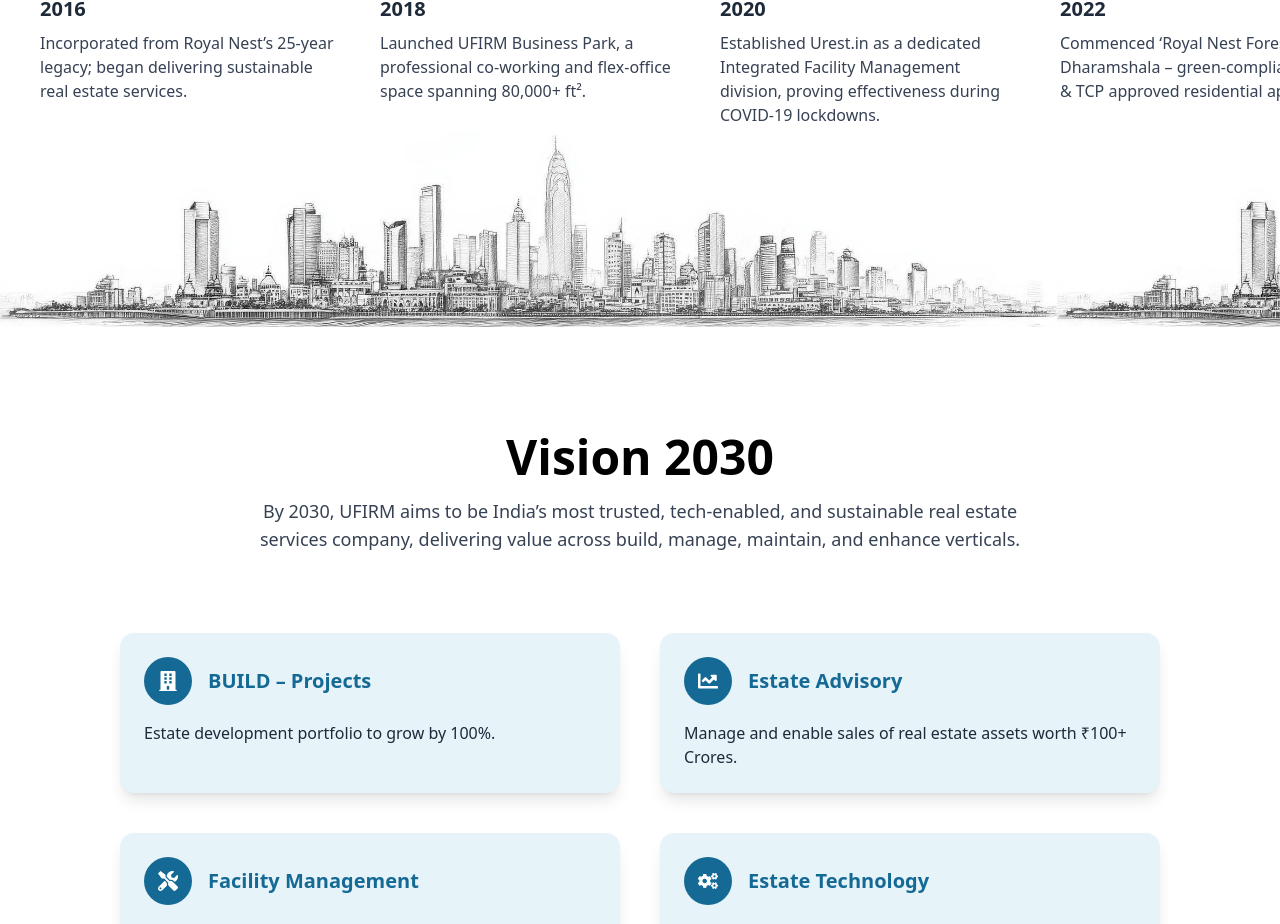
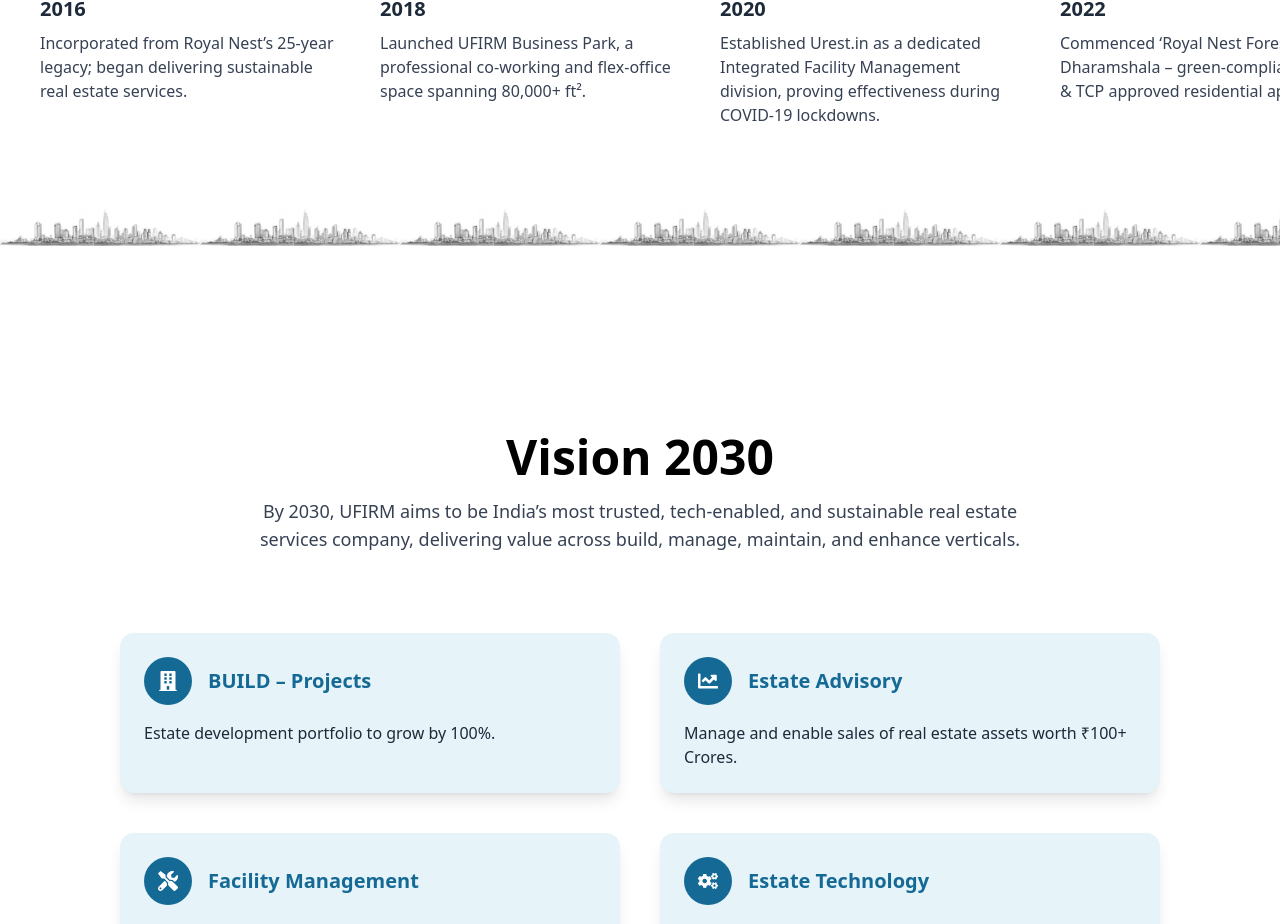
Before and after one commit to akshatmikki/ufirm-Estates-Website, a Next.js app: page /Aboutuspage in a window 1280 px wide. Shown: the part 1793-2717 px from the top of the page. Built offline with nearby package versions, Linux system fonts and the light colour scheme.

Commit message:
errors fixed

```diff
--- a/src/app/Aboutuspage/page.tsx
+++ b/src/app/Aboutuspage/page.tsx
@@ -229,13 +229,15 @@
 
                             <div className="flex overflow-hidden h-[200px]">
                                 {[...Array(10)].map((_, i) => (
-                                    <img
-                                        key={i}
-                                        src="/Aboutus/skyline.webp"
-                                        alt="Skyline"
-                                        className="h-full object-contain"
-                                        style={{ flexShrink: 0 }}
-                                    />
+                                    <div key={i} className="relative h-full" style={{ flexShrink: 0, width: 'auto', minWidth: '200px' }}>
+                                        <Image
+                                            src="/Aboutus/skyline.webp"
+                                            alt="Skyline"
+                                            width={200}
+                                            height={200}
+                                            className="h-full object-contain"
+                                        />
+                                    </div>
                                 ))}
                             </div>
                         </div>
@@ -260,11 +262,12 @@
                             ))}
                         </div>
 
-                        <div className="w-1/2">
-                            <img
+                        <div className="w-1/2 relative">
+                            <Image
                                 src="/Aboutus/building.webp"
                                 alt="Building"
-                                className="w-full h-full object-fill"
+                                fill
+                                className="object-fill"
                             />
                         </div>
                     </div>
--- a/src/app/page.tsx
+++ b/src/app/page.tsx
@@ -1,8 +1,6 @@
 "use client";
 
-import FirmityIntroSection from "@/components/Firmity_intro_section";
 import dynamic from "next/dynamic";
-import Image from "next/image";
 
 const Herosection = dynamic(() => import("@/components/Herosection"), {
   ssr: false,
@@ -17,9 +15,6 @@
   ssr: false,
 });
 const FirmityIntroSection = dynamic(() => import("@/components/Firmity_intro_section"), {
-  ssr: false,
-});
-const ClientCarousel = dynamic(() => import("@/components/ClientCarousel"), {
   ssr: false,
 });
 const Marque = dynamic(
--- a/src/components/Aboutsection.tsx
+++ b/src/components/Aboutsection.tsx
@@ -154,7 +154,7 @@
     },
   ];
 
-  const handleDotClick = (location) => {
+  const handleDotClick = (location: Location) => {
     setSelectedLocation(location);
     if (location.cities) {
       setSelectedCity(location.cities[0].name);
@@ -186,7 +186,7 @@
                   About Ufirm
                 </h2>
                 <p className="text-m sm:text-m font-semibold text-[#fafbf9] mb-4 leading-relaxed">
-                  Ufirm, founded in 2016 as part of the Royal Nest Group, aims to elevate India's real estate services.
+                  Ufirm, founded in 2016 as part of the Royal Nest Group, aims to elevate India&apos;s real estate services.
                 </p>
                 <p className="text-base text-[#f0f3f5] leading-relaxed mb-6">
                   With over 25 years of legacy and 8 million sq. ft. of delivered projects, we offer proven expertise and a commitment to excellence. Ufirm integrates four core divisions—Green-Compliant Project Development, Profitable Estate Management, Skilled Facility Maintenance, and Value Enhancement through Technology—to serve the real estate lifecycle end-to-end. Our mission is rooted in delivering lasting value for People, Planet, and Profits, driven by a team deeply committed to quality and innovation.
--- a/src/components/Footer.tsx
+++ b/src/components/Footer.tsx
@@ -2,7 +2,6 @@
 import React, { useState } from "react";
 import Link from "next/link";
 import Image from "next/image";
-import { usePathname } from "next/navigation";
 import { FaLinkedinIn, FaFacebookF, FaInstagram, FaYoutube } from "react-icons/fa";
 import { motion, AnimatePresence } from "framer-motion";
 import { Check, Loader2, ArrowRight } from "lucide-react";
@@ -95,7 +94,7 @@
             } else {
                 alert(data.error || "Something went wrong.");
             }
-        } catch (error) {
+        } catch {
             alert("Error sending request.");
         } finally {
             setIsLoading(false);
@@ -122,7 +121,7 @@
             } else {
                 alert(data.message || "Something went wrong.");
             }
-        } catch (error) {
+        } catch {
             alert("Error sending request.");
         } finally {
             setIsDemoLoading(false);
--- a/src/components/Login.tsx
+++ b/src/components/Login.tsx
@@ -1,6 +1,6 @@
 "use client";
 import React, { useState } from "react";
-import { Menu, MenuItem, HoveredLink } from "./ui/Navbar";
+import { Menu, MenuItem } from "./ui/Navbar";
 import { cn } from "@/utils/cn";
 import Link from "next/link";
 
--- a/src/components/NavBar.tsx
+++ b/src/components/NavBar.tsx
@@ -1,6 +1,6 @@
 "use client";
 import React, { useState, useEffect, useRef } from "react";
-import { useRouter, usePathname } from "next/navigation";
+import { useRouter } from "next/navigation";
 import Image from "next/image";
 import Link from "next/link";
 import { Menu, MenuItem } from "./ui/Navbar";
@@ -32,7 +32,6 @@
     const [isMobileMenuOpen, setIsMobileMenuOpen] = useState(false);
 
     const router = useRouter();
-    const pathname = usePathname();
 
     const { openLogin } = useLoginDialog();
     const servicesRef = useRef<HTMLDivElement>(null);
--- a/src/components/ui/Navbar.tsx
+++ b/src/components/ui/Navbar.tsx
@@ -87,7 +87,7 @@
   actions?: React.ReactNode;
 };
 
-export const Menu: React.FC<MenuProps> = ({ setActive, children, logo, actions }) => {
+export const Menu: React.FC<MenuProps> = ({ children, logo, actions }) => {
   return (
     <nav
       className="relative bg-white shadow-md border-b border-gray-200 flex items-center justify-between px-6 sm:px-12 md:px-16 lg:px-24 py-4 z-50"
```
